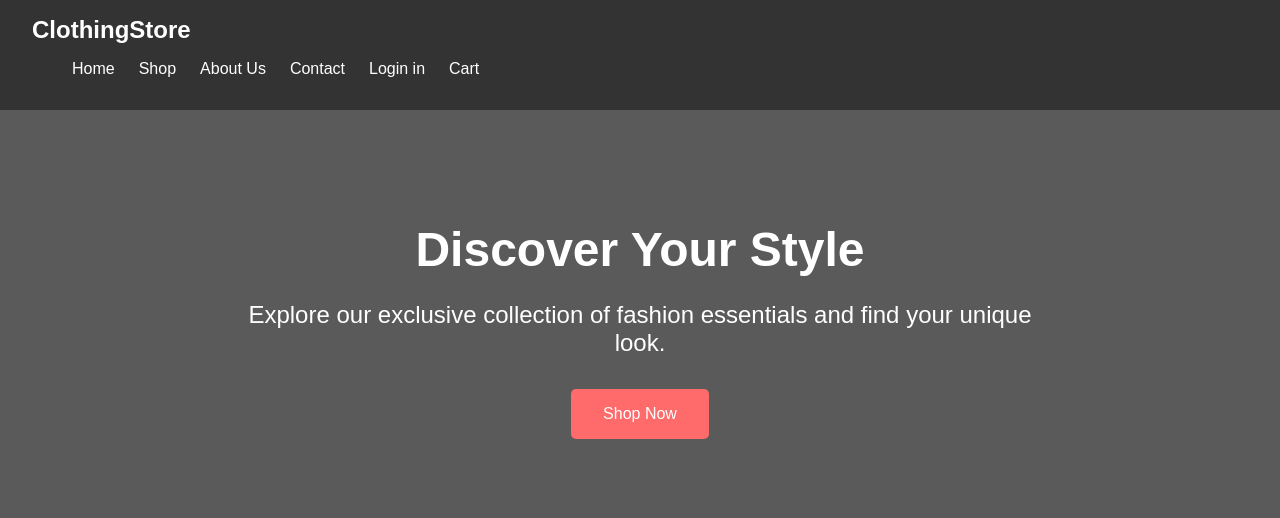
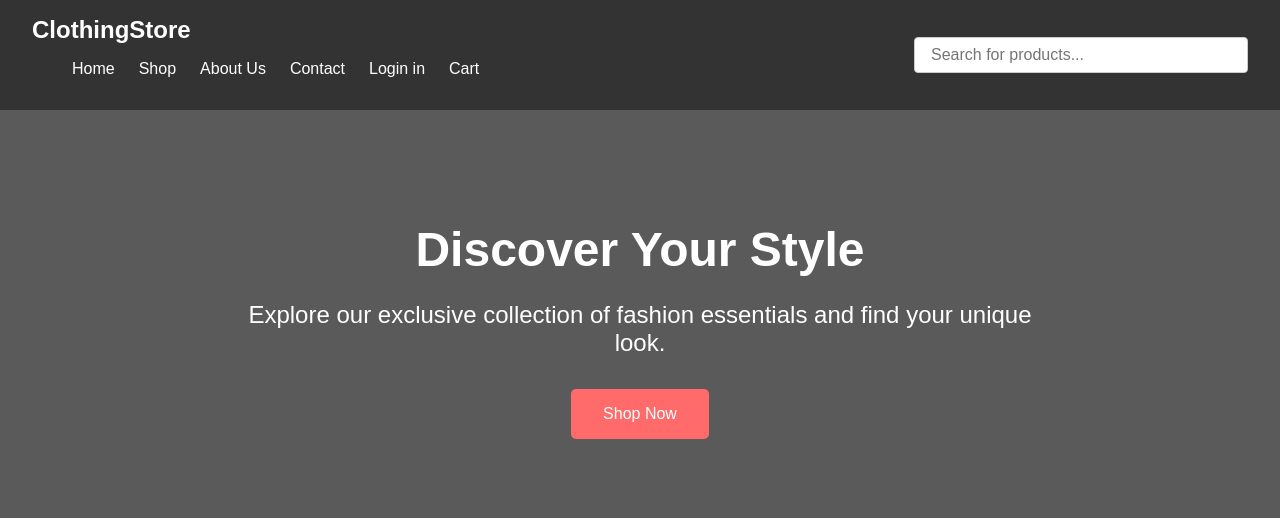
Before and after one commit to KarasunoAs9/pet-project, a Django app: page / in a window 1280 px wide. Shown: the top 518 px of the page. Run offline with Django 5.2, Linux system fonts and the light colour scheme; data that the repository does not hold is empty.

Commit message:
add search

```diff
--- a/clothing_store/static/style.css
+++ b/clothing_store/static/style.css
@@ -98,6 +98,43 @@ footer {
     background-color: #ff6b6b;
 }
 
+
+.search-bar {
+    display: flex;
+    justify-content: center;
+    align-items: center;
+    margin: 1rem 0;
+}
+
+.search-input {
+    width: 300px;
+    padding: 0.5rem 1rem;
+    border: 1px solid #ccc;
+    border-radius: 4px;
+    outline: none;
+    font-size: 1rem;
+    transition: border-color 0.3s ease;
+}
+
+.search-input:focus {
+    border-color: #ff6b6b;
+}
+
+.search-button {
+    padding: 0.5rem 1rem;
+    background-color: #333;
+    color: #fff;
+    border: none;
+    border-radius: 4px;
+    margin-left: 0.5rem;
+    cursor: pointer;
+    transition: background-color 0.3s ease;
+}
+
+.search-button:hover {
+    background-color: #ff6b6b;
+}
+
 /* Responsive Styles */
 @media (max-width: 768px) {
     .navbar nav ul {
--- a/clothing_store/store/templates/store/product_page.html
+++ b/clothing_store/store/templates/store/product_page.html
@@ -25,7 +25,7 @@
                 <p class="product-description"></p>
                 <div class="product-rating">
                     {% for star in rating %}
-                        {% if star < rating_num %}
+                        {% if star <= rating_num %}
                             <span class="star"><i class="fas fa-star"></i></span>
                         {% else %}
                             <span class="star"><i class="far fa-star"></i></span>
--- a/clothing_store/store/templates/store/shop_page.html
+++ b/clothing_store/store/templates/store/shop_page.html
@@ -41,7 +41,7 @@
                         </div>
                         {% endwith %}
                     {% empty %}
-                        <p>No products available in this category.</p>
+                        <p>No products available</p>
                     {% endfor %}
                 </div>
             </section>
--- a/clothing_store/store/views.py
+++ b/clothing_store/store/views.py
@@ -69,7 +69,11 @@ class ShopPage(ListView):
 
     def get_context_data(self, **kwargs):
         context = super().get_context_data(**kwargs)
-        context["products"] = models.Product.objects.all()
+        search_query = self.request.GET.get("search", "")
+        if search_query:
+            context["products"] = models.Product.objects.filter(name__icontains=search_query)
+        else:
+            context["products"] = models.Product.objects.all()
         return context
 
 class CategoryPage(ListView):
--- a/clothing_store/templates/index.html
+++ b/clothing_store/templates/index.html
@@ -28,6 +28,11 @@
                 </ul>
             </nav>
         </div>
+        <div class="search-bar">
+            <form action="{% url "shop-page" %}">
+            <input type="text" placeholder="Search for products..." class="search-input" name="search">
+            </form>
+        </div>
     </header>
 
     {% block content %}{% endblock content %}
```
